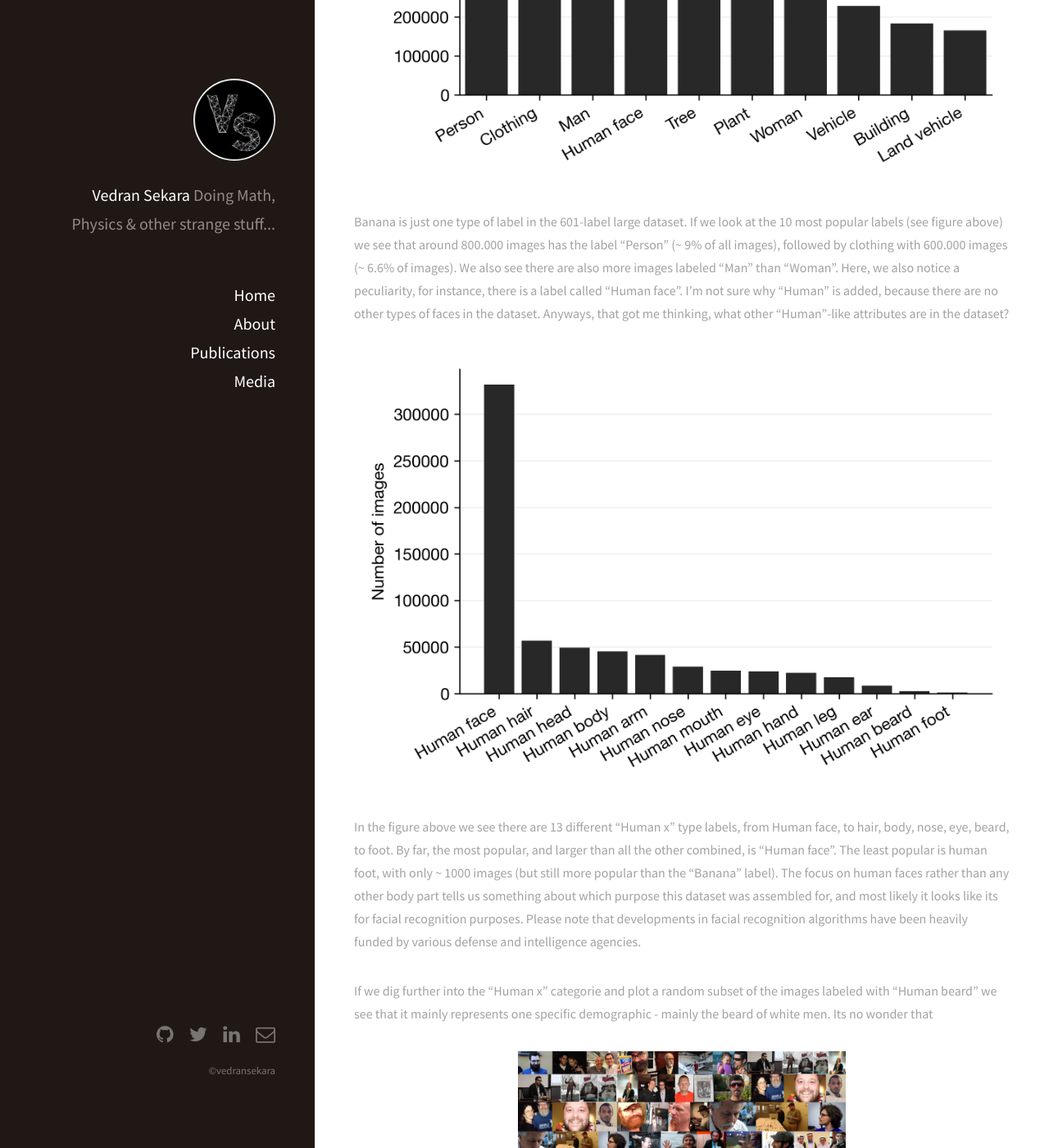
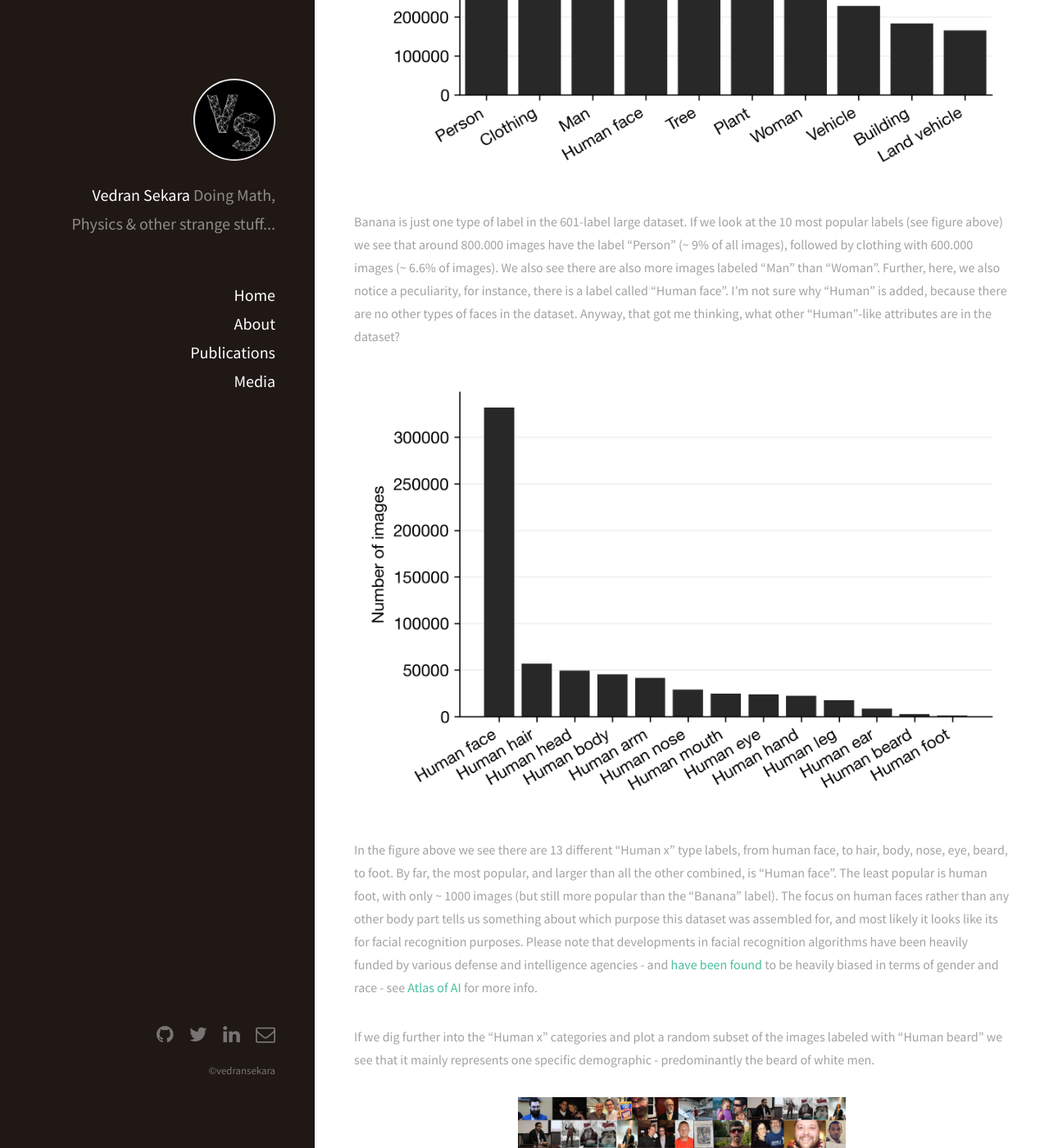
Before and after one commit to vedransekara/vedransekara.github.io, a Jekyll site: the page built from _posts/2022-02-14-open-images.md, in a window 1280 px wide and 1400 px high, scrolled down 1475 px. Shown: the whole window at 82% size. Built offline with Jekyll 4.4.1, drawn with Linux system fonts in a browser that asks for light colours; some of the changed text lies outside the part shown.

Commit message:
fixing more typos

```diff
--- a/_posts/2022-02-14-open-images.md
+++ b/_posts/2022-02-14-open-images.md
@@ -21,22 +21,21 @@ In total there are 743 images of bananas in the dataset.
 <img src="/images/2022/top10-labels.png" class="fit image">
 
 Banana is just one type of label in the 601-label large dataset.
-If we look at the 10 most popular labels (see figure above) we see that around 800.000 images has the label "Person" (~ 9% of all images), followed by clothing with 600.000 images (~ 6.6% of images).
+If we look at the 10 most popular labels (see figure above) we see that around 800.000 images have the label "Person" (~ 9% of all images), followed by clothing with 600.000 images (~ 6.6% of images).
 We also see there are also more images labeled "Man" than "Woman".
-Here, we also notice a peculiarity, for instance, there is a label called "Human face".
+Further, here, we also notice a peculiarity, for instance, there is a label called "Human face".
 I'm not sure why "Human" is added, because there are no other types of faces in the dataset.
-Anyways, that got me thinking, what other "Human"-like attributes are in the dataset?
+Anyway, that got me thinking, what other "Human"-like attributes are in the dataset?
 
 <img src="/images/2022/human-like-labels.png" class="fit image">
 
-In the figure above we see there are 13 different "Human x" type labels, from Human face, to hair, body, nose, eye, beard, to foot.
+In the figure above we see there are 13 different "Human x" type labels, from human face, to hair, body, nose, eye, beard, to foot.
 By far, the most popular, and larger than all the other combined, is "Human face".
 The least popular is human foot, with only ~ 1000 images (but still more popular than the "Banana" label).
 The focus on human faces rather than any other body part tells us something about which purpose this dataset was assembled for, and most likely it looks like its for facial recognition purposes.
-Please note that developments in facial recognition algorithms have been heavily funded by various defense and intelligence agencies.
+Please note that developments in facial recognition algorithms have been heavily funded by various defense and intelligence agencies - and [have been found](http://gendershades.org/) to be heavily biased in terms of gender and race - see [Atlas of AI](https://yalebooks.yale.edu/book/9780300209570/atlas-ai) for more info.
 
-If we dig further into the "Human x" categorie and plot a random subset of the images labeled with "Human beard" we see that it mainly represents one specific demographic - mainly the beard of white men.
-Its no wonder that
+If we dig further into the "Human x" categories and plot a random subset of the images labeled with "Human beard" we see that it mainly represents one specific demographic - predominantly the beard of white men.
 
 <center>
 <img src="/images/2022/Human_beard.jpg" style="width:50%">
@@ -44,8 +43,4 @@ Its no wonder that
 </center>
 
 But that is not all.
-There are other issues....(TBD)
-
-### How did we do it? (Technical details)
-
-Code is on [github](https://github.com/vedransekara/satellite-imagery-voting-records).
+There are other issues. To be continued...
```
Also changed, not shown: other parts of _posts/2022-02-14-open-images.md (+1 -1 lines).
